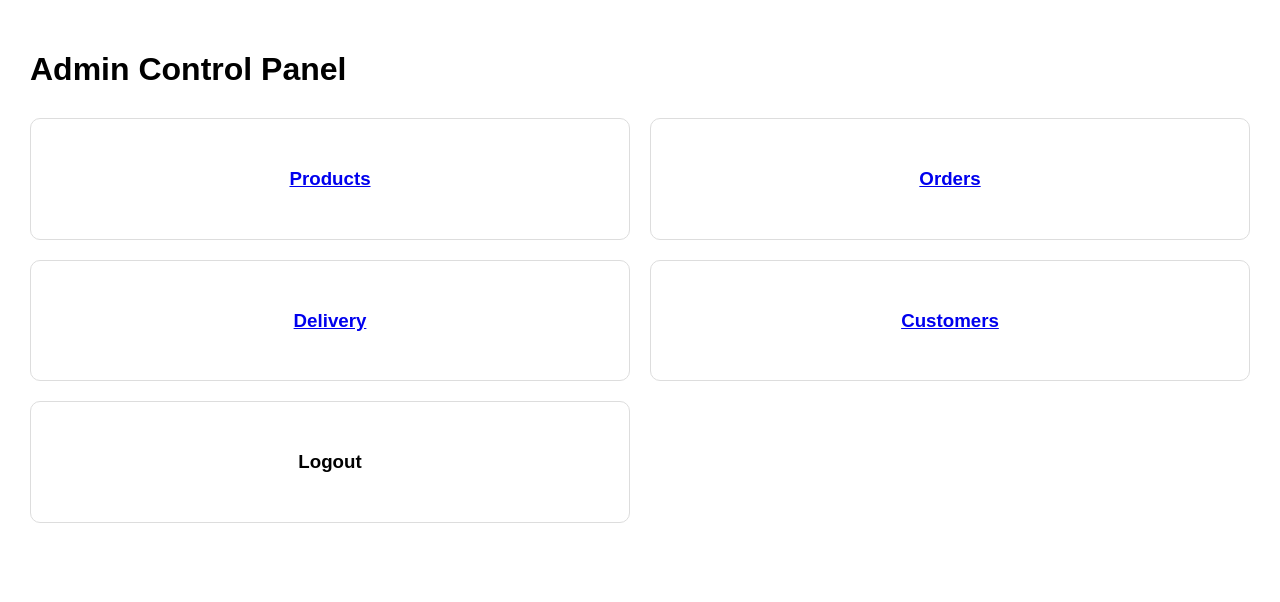
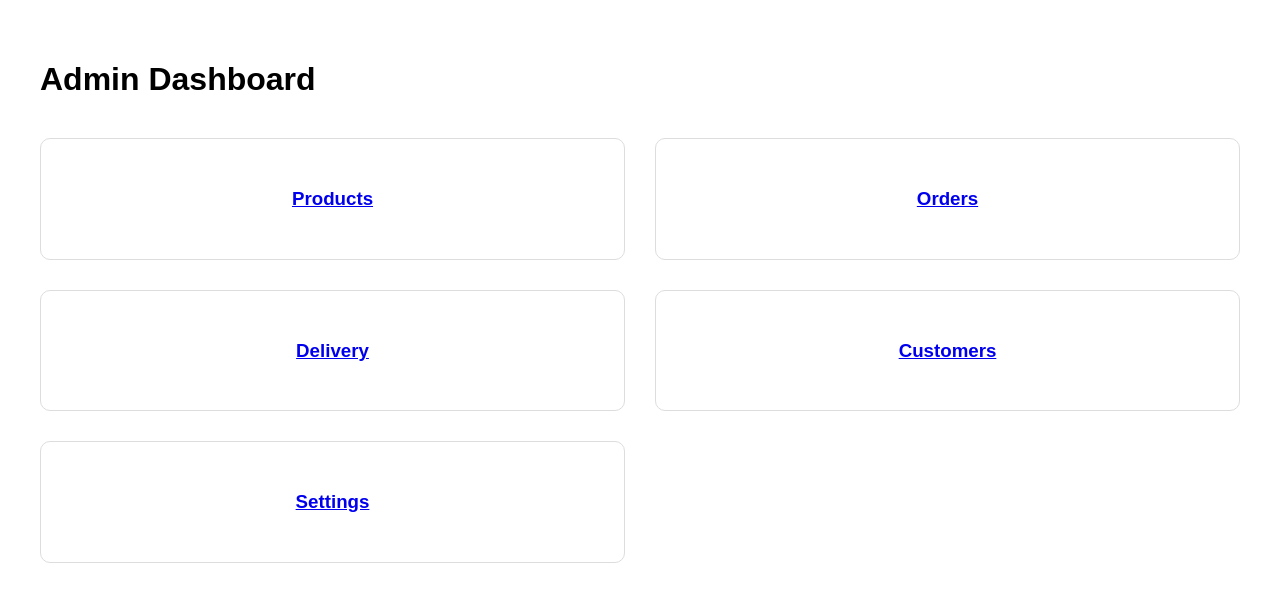
Before and after one commit to rudrajain95/gau-trust, a Next.js app: page /admin/dashboard in a window 1280 px wide. Shown: the top 602 px of the page. Built offline with nearby package versions, Linux system fonts and the light colour scheme.

Commit message:
Update page.tsx

```diff
--- a/app/admin/dashboard/page.tsx
+++ b/app/admin/dashboard/page.tsx
@@ -4,40 +4,79 @@ export default function AdminDashboard(){
 
 return(
 
-<div style={{padding:30,fontFamily:"Arial"}}><h1>Admin Control Panel</h1><div style={{
+<div style={{
+padding:40,
+fontFamily:"Arial"
+}}>
+
+<h1>Admin Dashboard</h1>
+
+<div style={{
 display:"grid",
 gridTemplateColumns:"1fr 1fr",
-gap:20,
-marginTop:30
-}}><a href="/admin/products">
-<div style={{padding:30,border:"1px solid #ddd",borderRadius:10,textAlign:"center"}}>
+gap:30,
+marginTop:40
+}}>
+
+<a href="/admin/products">
+<div style={{
+border:"1px solid #ddd",
+padding:30,
+borderRadius:10,
+textAlign:"center"
+}}>
 <h3>Products</h3>
 </div>
-</a><a href="/admin/orders">
-<div style={{padding:30,border:"1px solid #ddd",borderRadius:10,textAlign:"center"}}>
+</a>
+
+<a href="/admin/orders">
+<div style={{
+border:"1px solid #ddd",
+padding:30,
+borderRadius:10,
+textAlign:"center"
+}}>
 <h3>Orders</h3>
 </div>
-</a><a href="/admin/delivery">
-<div style={{padding:30,border:"1px solid #ddd",borderRadius:10,textAlign:"center"}}>
+</a>
+
+<a href="/admin/delivery">
+<div style={{
+border:"1px solid #ddd",
+padding:30,
+borderRadius:10,
+textAlign:"center"
+}}>
 <h3>Delivery</h3>
 </div>
-</a><a href="/admin/leads">
-<div style={{padding:30,border:"1px solid #ddd",borderRadius:10,textAlign:"center"}}>
+</a>
+
+<a href="/admin/customers">
+<div style={{
+border:"1px solid #ddd",
+padding:30,
+borderRadius:10,
+textAlign:"center"
+}}>
 <h3>Customers</h3>
 </div>
-</a><div
-onClick={()=>{
-window.location.href="/";
-}}
-style={{
+</a>
+
+<a href="/admin/settings">
+<div style={{
+border:"1px solid #ddd",
 padding:30,
-border:"1px solid #ddd",
 borderRadius:10,
-textAlign:"center",
-cursor:"pointer"
-}}
->
-<h3>Logout</h3>
-</div></div></div>)
+textAlign:"center"
+}}>
+<h3>Settings</h3>
+</div>
+</a>
+
+</div>
+
+</div>
+
+)
 
 }
```
